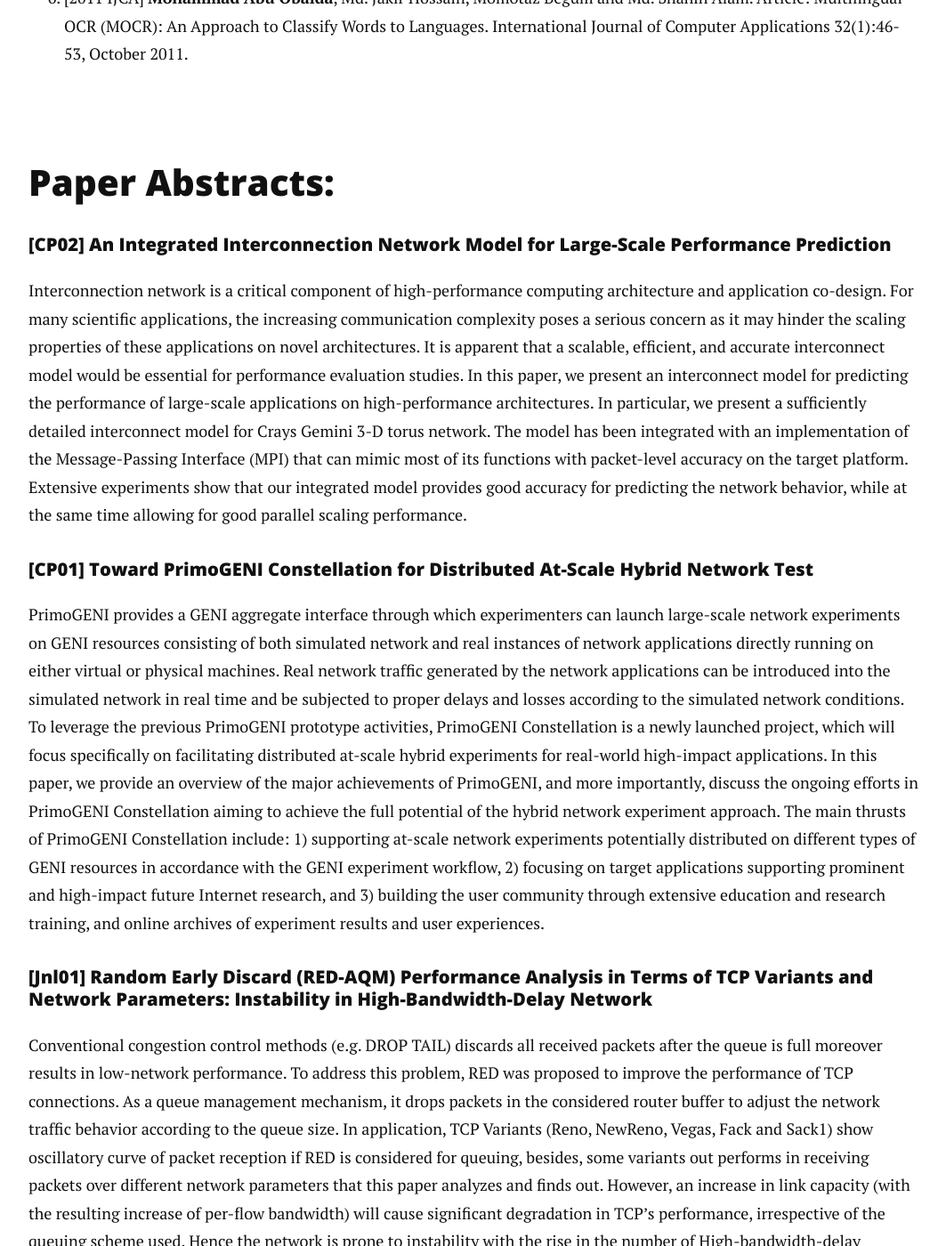
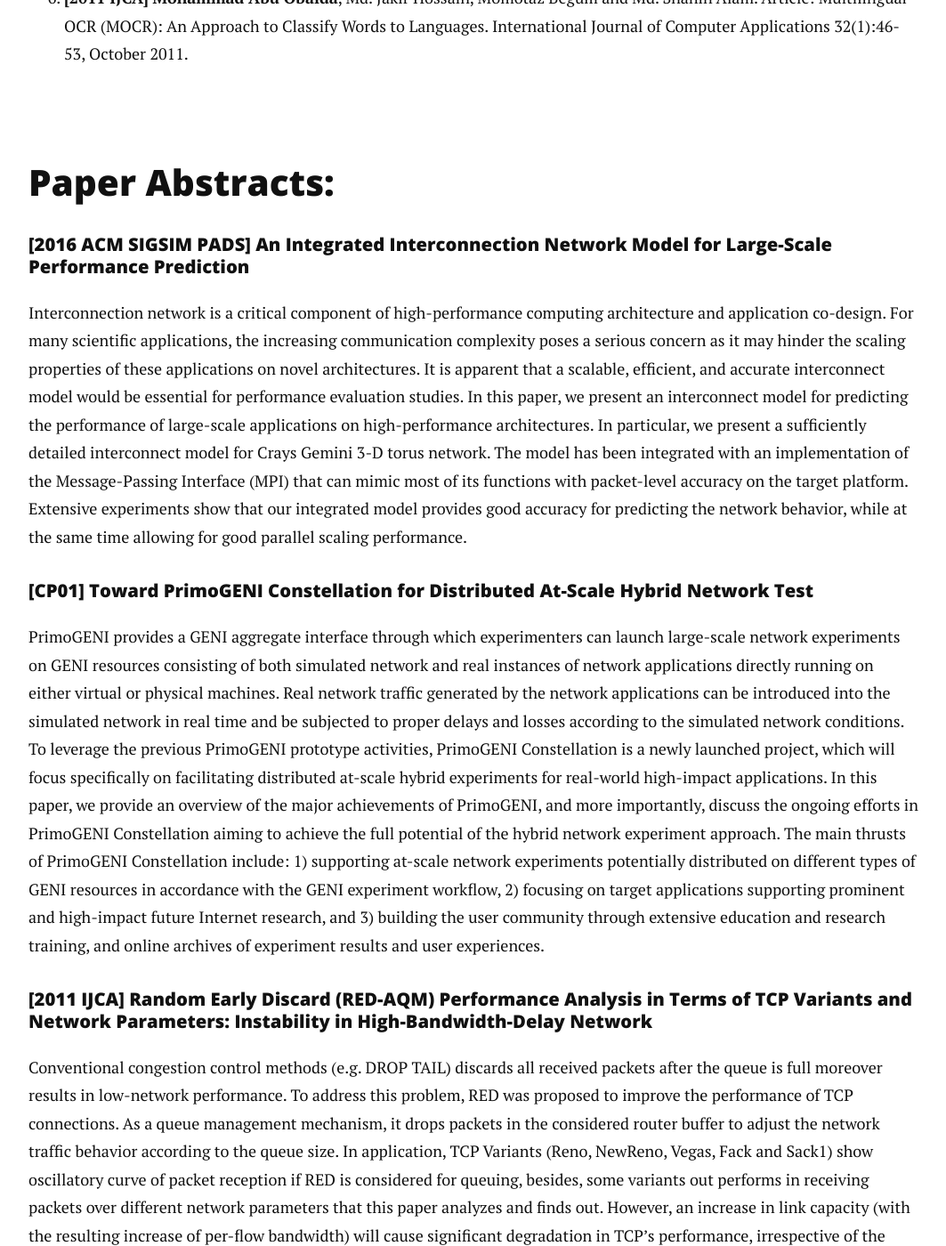
Before and after one commit to summonersRift/summonersrift.github.io, a Jekyll site: the page built from research.md, in a window 1280 px wide and 1400 px high, scrolled down 867 px. Shown: the whole window at 89% size, without its empty margins (108-1171 px from the left). Built offline with Jekyll 4.4.1, drawn with Linux system fonts in a browser that asks for light colours; nearby versions of some CDN libraries; some of the changed text lies outside the part shown.

Commit message:
publications update

```diff
--- a/research.md
+++ b/research.md
@@ -16,9 +16,9 @@
       </li>
       <li><b>[2014 GREE]</b> Jason Liu, <b>Mohammad Abu Obaida</b>, Fernando Dos Santos, Toward PrimoGENI Constellation for Distributed At-Scale Hybrid Network Test, 2014 Third GENI Research and Educational Experiment Workshop (GREE). March 19, 2014.
       </li>
-      <li>[2011 IJCA] <b>Mohammad Abu Obaida</b>, Md. Sanaullah Miah and Md. Abu Horaira, Random Early Discard (RED-AQM) Performance Analysis in Terms of TCP Variants and Network Parameters: Instability in High-Bandwidth-Delay Network. International Journal of Computer Applications 27(8):40-44, August 2011.
+      <li><b>[2011 IJCA]</b> <b>Mohammad Abu Obaida</b>, Md. Sanaullah Miah and Md. Abu Horaira, Random Early Discard (RED-AQM) Performance Analysis in Terms of TCP Variants and Network Parameters: Instability in High-Bandwidth-Delay Network. International Journal of Computer Applications 27(8):40-44, August 2011.
       </li>
-      <li>[2011 IJCA] <b>Mohammad Abu Obaida</b>, Md. Jakir Hossain, Momotaz Begum and Md. Shahin Alam. Article: Multilingual OCR (MOCR): An Approach to Classify Words to Languages. International Journal of Computer Applications 32(1):46-53, October 2011.
+      <li><b>[2011 IJCA]</b> <b>Mohammad Abu Obaida</b>, Md. Jakir Hossain, Momotaz Begum and Md. Shahin Alam. Article: Multilingual OCR (MOCR): An Approach to Classify Words to Languages. International Journal of Computer Applications 32(1):46-53, October 2011.
       </li>
   </ol>
 </p><br><br>
@@ -26,7 +26,7 @@
 <h2> Paper Abstracts:</h2>
 
 <p>
-<h4> [CP02] An Integrated Interconnection Network Model for Large-Scale Performance Prediction</h4>
+<h4> [2016 ACM SIGSIM PADS] An Integrated Interconnection Network Model for Large-Scale Performance Prediction</h4>
 
 Interconnection network is a critical component of high-performance computing architecture and application co-design. For many scientific applications, the increasing communication complexity poses a serious concern as it may hinder the scaling properties of these applications on novel architectures. It is apparent that a scalable, efficient, and accurate interconnect model would be essential for performance evaluation studies. In this paper, we present an interconnect model for predicting the performance of large-scale applications on high-performance architectures. In particular, we present a sufficiently detailed interconnect model for Crays Gemini 3-D torus network. The model has been integrated with an implementation of the Message-Passing Interface (MPI) that can mimic most of its functions with packet-level accuracy on the target platform. Extensive experiments show that our integrated model provides good accuracy for predicting the network behavior, while at the same time allowing for good parallel scaling performance.
 
@@ -42,7 +42,7 @@
 
 
 <p>
-<h4>[Jnl01] Random Early Discard (RED-AQM) Performance Analysis in Terms of TCP Variants and Network Parameters: Instability in High-Bandwidth-Delay Network</h4>
+<h4>[2011 IJCA] Random Early Discard (RED-AQM) Performance Analysis in Terms of TCP Variants and Network Parameters: Instability in High-Bandwidth-Delay Network</h4>
 
 Conventional congestion control methods (e.g. DROP TAIL) discards all received packets after the queue is full moreover results in low-network performance. To address this problem, RED was proposed to improve the performance of TCP connections. As a queue management mechanism, it drops packets in the considered router buffer to adjust the network traffic behavior according to the queue size. In application, TCP Variants (Reno, NewReno, Vegas, Fack and Sack1) show oscillatory curve of packet reception if RED is considered for queuing, besides, some variants out performs in receiving packets over different network parameters that this paper analyzes and finds out. However, an increase in link capacity (with the resulting increase of per-flow bandwidth) will cause significant degradation in TCP’s performance, irrespective of the queuing scheme used. Hence the network is prone to instability with the rise in the number of High-bandwidth-delay product that is also attended to in this paper.
 </p>
@@ -50,7 +50,7 @@
 
 
 <p>
-<h4> [Jnl04] Multilingual OCR (MOCR): An Approach to Classify Words to Languages </h4>
+<h4> [2011 IJCA] Multilingual OCR (MOCR): An Approach to Classify Words to Languages </h4>
 
 There are immense efforts to design a complete OCR for most of the world’s leading languages, however, multilingual documents either of handwritten or of printed form. As a united attempt, Unicode based OCRs were studied mostly with some positive outcomes, despite the fact that a large character set slows down the recognition significantly. In this paper, we come out with a method to classify words to a language as the word segmentation is complete. For the purpose, we identified the characteristics of writings of several languages and utilized projecting method combined with some other feature extraction methods. In addition, this paper intends a modified statistical approach to correct the skewness before processing a segmented document. The proposed procedure, evaluated for a collection of both handwritten and printed documents, came with excellent outcomes in assigning words to languages.
 
```
